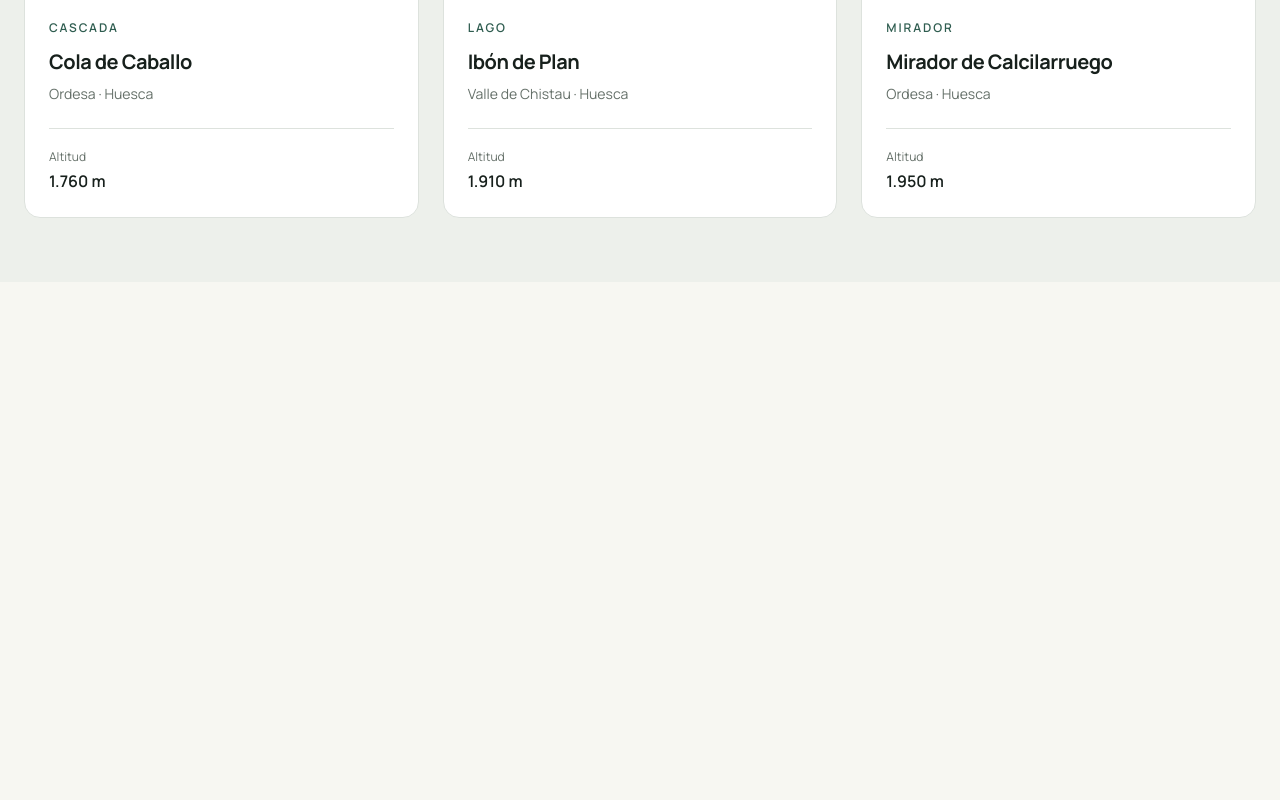
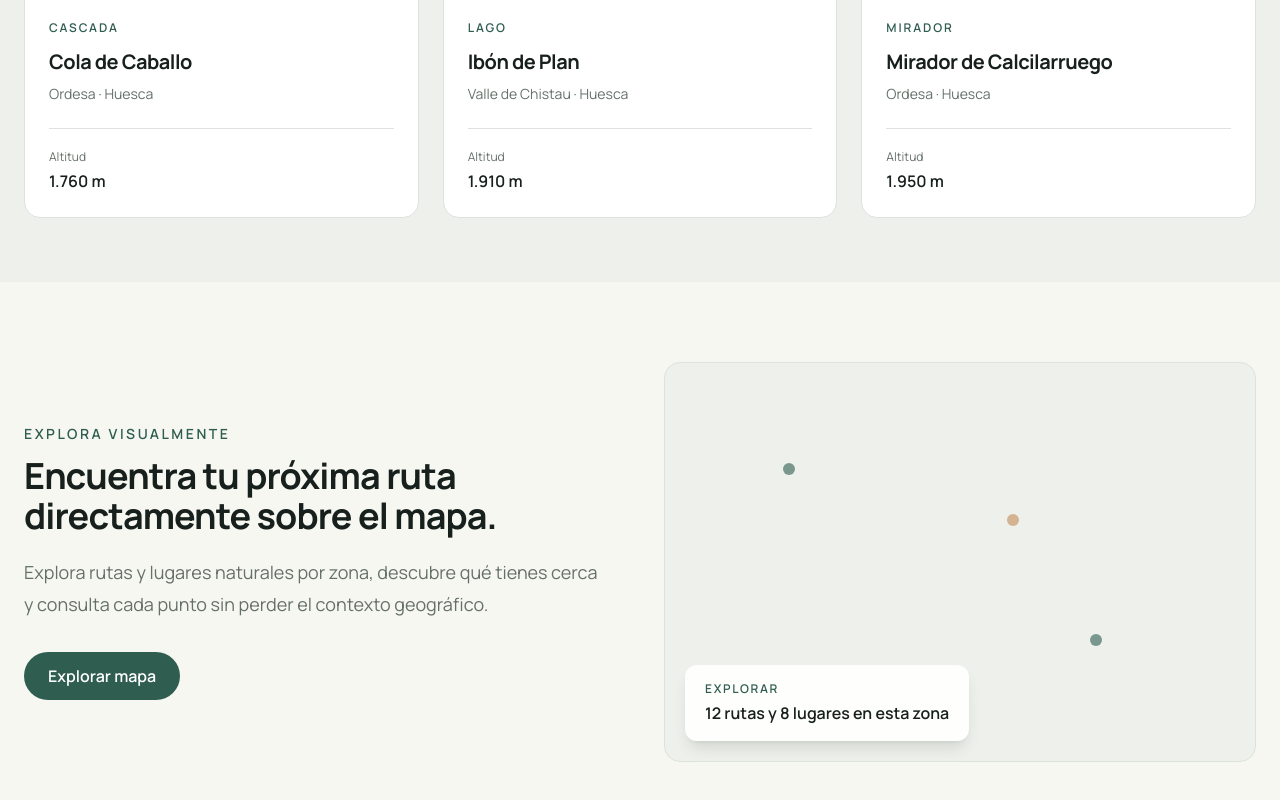
Before and after one commit to dTasio/trailscope, a React (Vite) app: page / in a window 1280 px wide. Shown: the part 2102-2902 px from the top of the page. Before the commit the page ends 2384 px from the top, so only its background shows below. Built offline with nearby package versions, Linux system fonts and the light colour scheme.

Commit message:
add map exploration preview

```diff
--- a/src/pages/Home.jsx
+++ b/src/pages/Home.jsx
@@ -123,6 +123,34 @@ function Home() {
           </div>
         </div>
       </section>
+
+      <section className="mx-auto grid max-w-7xl items-center gap-12 px-6 py-20 lg:grid-cols-2">
+        <div className="max-w-xl">
+          <p className="text-sm font-semibold uppercase tracking-[0.18em] text-primary">Explora visualmente</p>
+
+          <h2 className="mt-3 text-3xl font-bold tracking-tight text-text sm:text-4xl">Encuentra tu próxima ruta directamente sobre el mapa.</h2>
+
+          <p className="mt-5 text-lg leading-8 text-muted">Explora rutas y lugares naturales por zona, descubre qué tienes cerca y consulta cada punto sin perder el contexto geográfico.</p>
+
+          <Link to="/explore" className="mt-8 inline-flex rounded-full bg-primary px-6 py-3 font-semibold text-white transition-colors hover:bg-primary-dark">
+            Explorar mapa
+          </Link>
+        </div>
+
+        <div className="relative min-h-100 overflow-hidden rounded-2xl border border-border bg-surface-secondary">
+          <div className="absolute inset-0 opacity-60">
+            <div className="absolute left-[20%] top-[25%] h-3 w-3 rounded-full bg-primary"></div>
+            <div className="absolute left-[58%] top-[38%] h-3 w-3 rounded-full bg-accent"></div>
+            <div className="absolute left-[72%] top-[68%] h-3 w-3 rounded-full bg-primary"></div>
+          </div>
+
+          <div className="absolute bottom-5 left-5 rounded-xl bg-white/90 px-5 py-4 shadow-lg backdrop-blur-sm">
+            <p className="text-xs font-semibold uppercase tracking-[0.14em] text-primary">Explorar</p>
+
+            <p className="mt-1 font-semibold text-text">12 rutas y 8 lugares en esta zona</p>
+          </div>
+        </div>
+      </section>
     </main>
   );
 }
```
